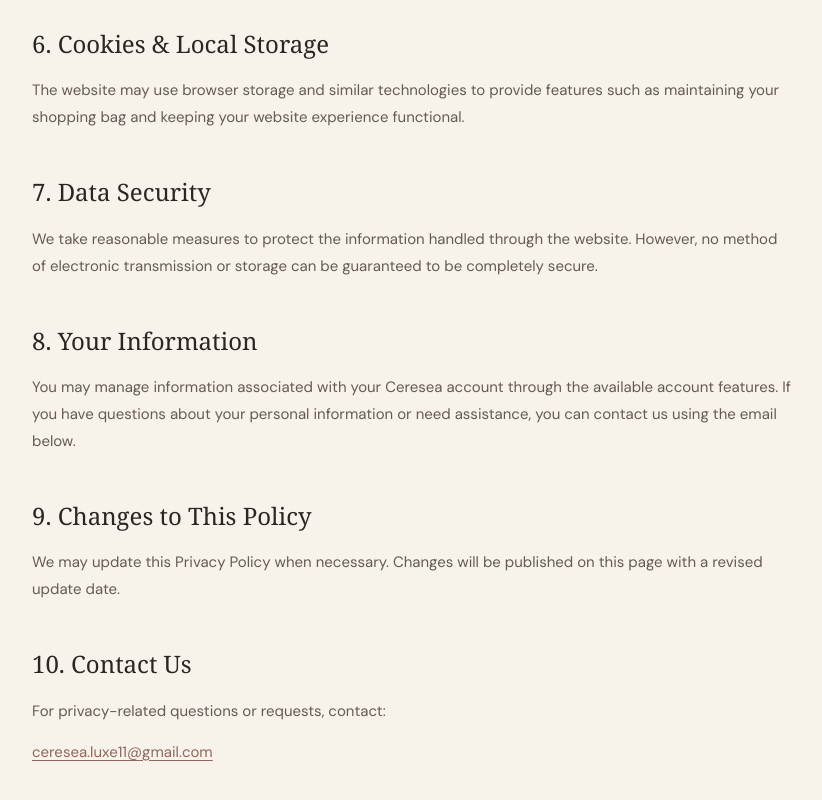
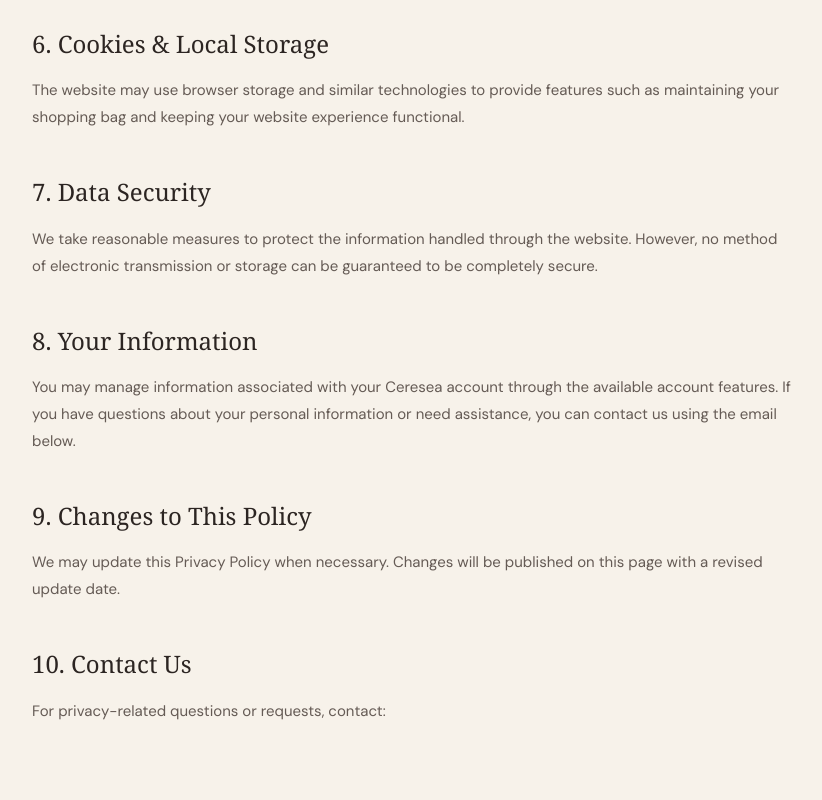
Before and after one commit to someshraju27/ceresea-luxe, a React (Vite) app in the folder client/: page /privacy in a window 1280 px wide. Shown: the part 1312-2112 px from the top of the page, without its empty margins (158-980 px from the left). Built offline with nearby package versions, Linux system fonts and the light colour scheme; no server answers.

Commit message:
admin mail set

```diff
--- a/client/src/pages/Privacy/Privacy.jsx
+++ b/client/src/pages/Privacy/Privacy.jsx
@@ -1,12 +1,12 @@
 import "./Privacy.css";
 
 function Privacy() {
+  const contactEmail = import.meta.env.VITE_CONTACT_EMAIL;
+
   return (
     <main className="legal-page">
       <div className="legal-page__container">
-        <p className="legal-page__eyebrow">
-          CERESEA
-        </p>
+        <p className="legal-page__eyebrow">CERESEA</p>
 
         <h1>Privacy Policy</h1>
 
@@ -135,10 +135,10 @@ function Privacy() {
           </p>
 
           <a
-            href="mailto:ceresea.luxe11@gmail.com"
+            href={`mailto:${contactEmail}`}
             className="legal-page__email"
           >
-            ceresea.luxe11@gmail.com
+            {contactEmail}
           </a>
         </section>
       </div>
--- a/client/src/pages/RefundPolicy/RefundPolicy.jsx
+++ b/client/src/pages/RefundPolicy/RefundPolicy.jsx
@@ -1,6 +1,7 @@
 import "./RefundPolicy.css";
 
 function RefundPolicy() {
+    const contactEmail = import.meta.env.VITE_CONTACT_EMAIL;
   return (
     <main className="legal-page">
       <div className="legal-page__container">
@@ -90,10 +91,10 @@ function RefundPolicy() {
           </p>
 
           <a
-            href="mailto:ceresea.luxe11@gmail.com"
+            href={`mailto:${contactEmail}`}
             className="legal-page__email"
           >
-            ceresea.luxe11@gmail.com
+            {contactEmail}
           </a>
         </section>
 
--- a/client/src/pages/Terms/Terms.jsx
+++ b/client/src/pages/Terms/Terms.jsx
@@ -1,6 +1,7 @@
 import "./Terms.css";
 
 function Terms() {
+    const contactEmail = import.meta.env.VITE_CONTACT_EMAIL;
   return (
     <main className="legal-page">
       <div className="legal-page__container">
@@ -159,10 +160,10 @@ function Terms() {
           </p>
 
           <a
-            href="mailto:ceresea.luxe11@gmail.com"
+            href={`mailto:${contactEmail}`}
             className="legal-page__email"
           >
-            ceresea.luxe11@gmail.com
+            {contactEmail}
           </a>
         </section>
       </div>
```
